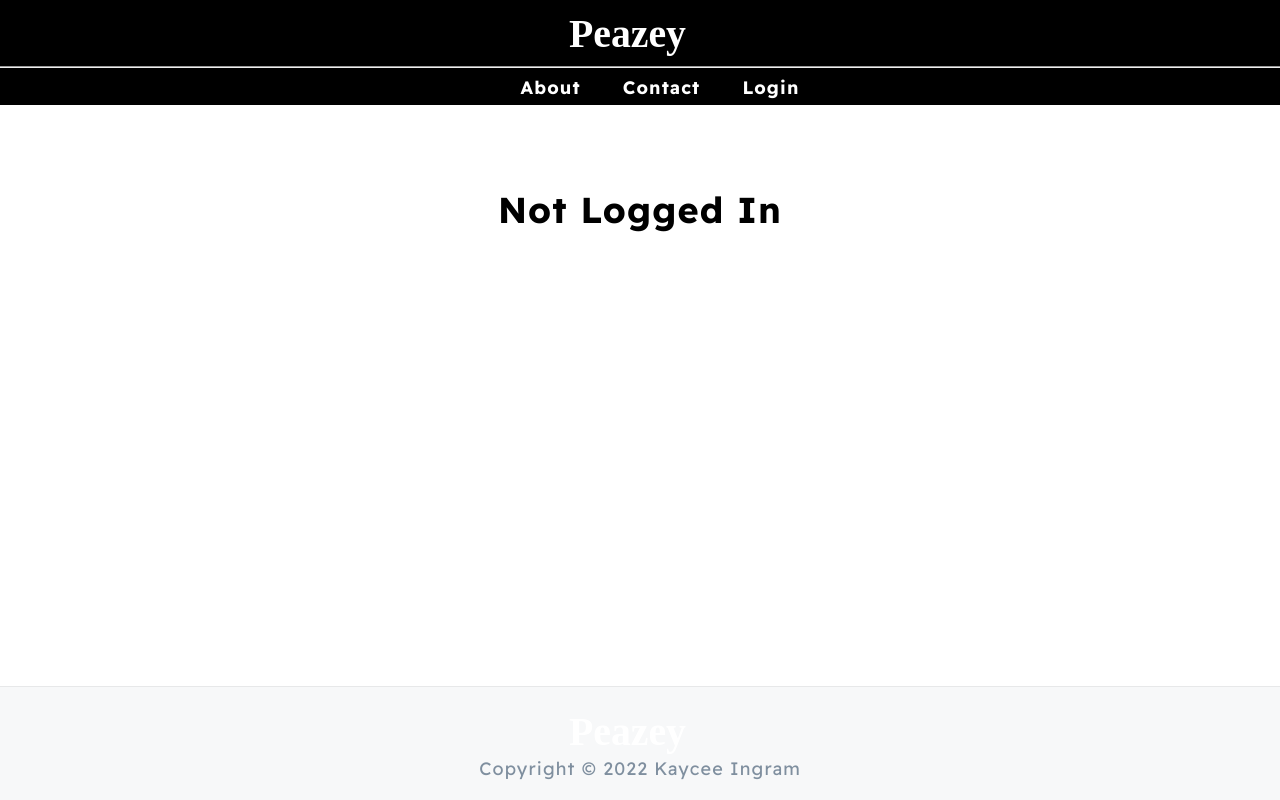
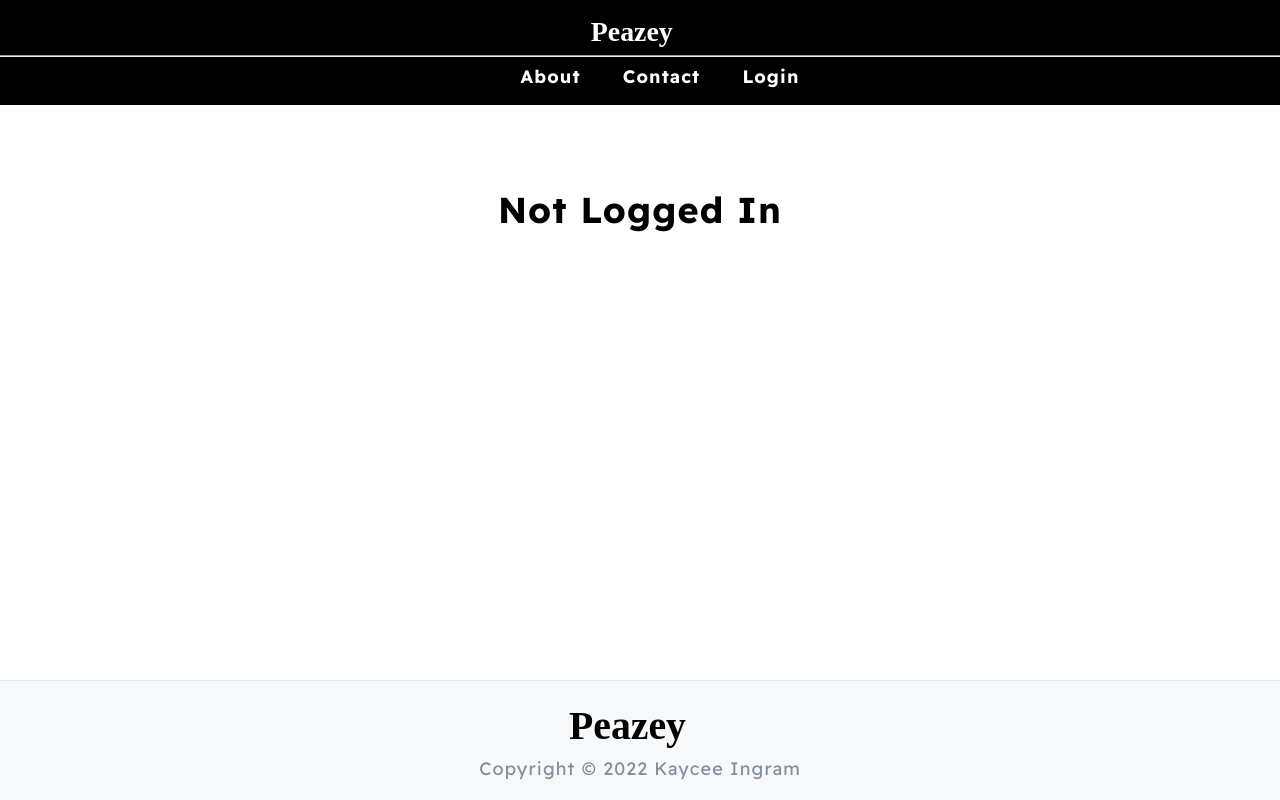
Before and after one commit to kazewaze/peazey, a Next.js app: page / in a window 1280 px wide. Built offline with nearby package versions, Linux system fonts and the light colour scheme; no server answers.

Commit message:
fixed some style issues

```diff
--- a/components/_common/footer.js
+++ b/components/_common/footer.js
@@ -7,9 +7,11 @@ import styles from '../styles/footer.module.css'
 export default function Footer() {
   return (
     <footer className={styles.footer}>
-      <Link href="/">
-        <Image height={"50px"} width={"150px"} className={styles.logo} src="/peazey.svg" alt="Peazey"/>
-      </Link>
+      <h5>
+        <Link href="/">
+          <Image height={"50px"} width={"150px"} className={styles.logo} src="/peazey_black.svg" alt="Peazey"/>
+        </Link>
+      </h5>
       <p>Copyright © 2022 Kaycee Ingram</p>
     </footer>
   )
--- a/components/_common/header.js
+++ b/components/_common/header.js
@@ -44,9 +44,7 @@ export default function Header({ loggedIn }) {
         <nav className={styles.nav}>
           <div className={styles.imgWrapper}>
             <Link href="/">
-              <a>
-                <Image height={"50px"} width={"150px"} className={styles.logo} src="/peazey.svg" alt="Peazey"/>
-              </a>
+              <Image height={"35px"} width={"135px"} className={styles.logo} src="/peazey.svg" alt="Peazey"/>
             </Link>
           </div>
           <hr className={styles.hLine}/>
--- a/components/_common/layout.js
+++ b/components/_common/layout.js
@@ -10,12 +10,13 @@ import Footer from './footer'
 import styles from '../styles/layout.module.css'
 import utilStyles from '../../styles/utils.module.css'
 
-export const siteTitle = 'Peazey'
+const siteTitle = 'Peazey'
 
 export default function Layout({ children, loggedIn }) {
   return (
     <>
       <Head>
+        <title>{siteTitle}</title>
         <link rel="icon" type="image/svg+xml" href="/favicon.svg" />
         <meta
           name="author"
--- a/pages/_document.js
+++ b/pages/_document.js
@@ -5,7 +5,6 @@ class MyDocument extends Document {
     return (
       <Html lang="en">
         <Head>
-          <title>Peazey</title>
           <link rel="preconnect" href="https://fonts.googleapis.com" />
           <link rel="preconnect" href="https://fonts.gstatic.com" crossOrigin="true" />
           <link href="https://fonts.googleapis.com/css2?family=Readex+Pro:wght@200;300;400;500;600;700&display=swap" rel="stylesheet" />
```
